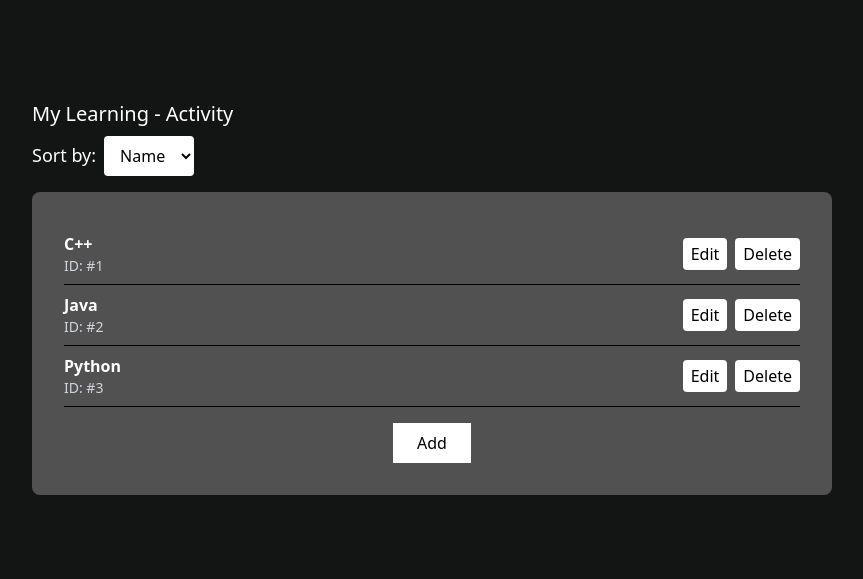
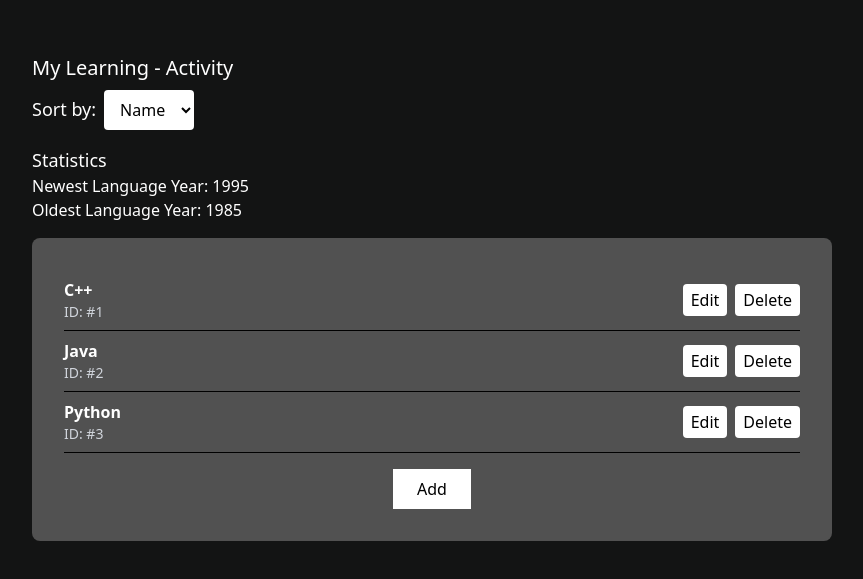
Before and after one commit to MarioMaxim18/Systems-for-Design-and-Implementation, a Next.js app: page / in a window 1280 px wide. Shown: the part 103-682 px from the top of the page, without its empty margins (208-1071 px from the left). Built offline with nearby package versions, Linux system fonts and the light colour scheme.

Commit message:
feat: add statistics for programming languages

```diff
--- a/src/app/page.js
+++ b/src/app/page.js
@@ -46,9 +46,19 @@ export default function Home() {
     });
   }
 
+  function getStatistics(languages) {
+    const years = languages.map(lang => lang.year);
+
+    const maxYear = Math.max(...years);
+    const minYear = Math.min(...years);
+
+    return { maxYear, minYear };
+  }
+
+  const { maxYear, minYear } = getStatistics(languages);
+
   return (
     <div className="flex flex-col items-center justify-center min-h-screen bg-[#131414]">
-      {/* Title & Sort Section */}
       <div className="w-[800px] flex flex-col items-start mb-4">
         <h2 className="text-xl text-white mb-2">My Learning - Activity</h2>
 
@@ -66,6 +76,15 @@ export default function Home() {
             <option value="Name">Name</option>
             <option value="Year">Year</option>
           </select>
+        </div>
+      </div>
+
+      {/* Statistics Display */}
+      <div className="w-[800px] flex flex-col items-start mb-4">
+        <h3 className="text-lg text-white">Statistics</h3>
+        <div className="text-white">
+          <p>Newest Language Year: {maxYear}</p>
+          <p>Oldest Language Year: {minYear}</p>
         </div>
       </div>
 
```
Also changed, not shown: 1 other file (tests, documents, lock files or other folders).
